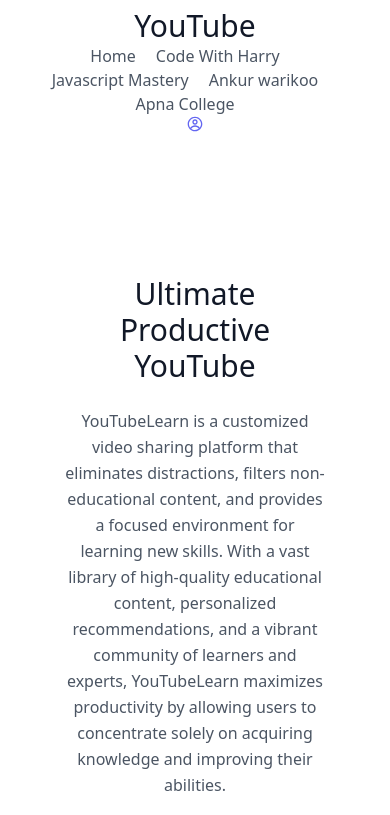
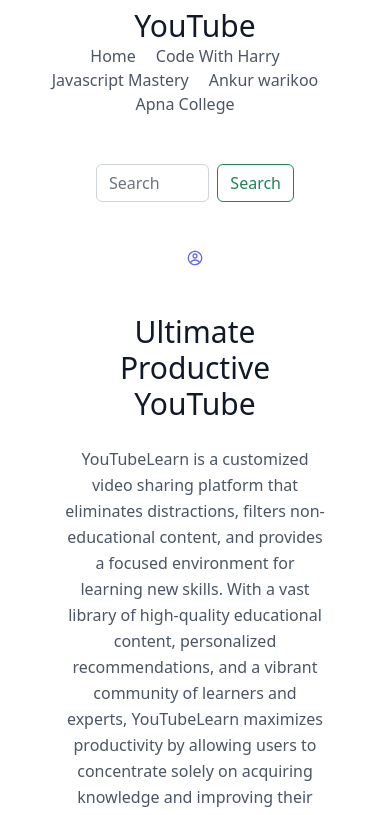
Before and after one commit to EnchantedGedial/YouTube_clone, a React (Create React App) app: page / in a window 390 px wide. Shown: the top 815 px of the page. Built offline with nearby package versions, Linux system fonts and the light colour scheme; no server answers.

Commit message:
SearchBar implemented

```diff
--- a/src/App.js
+++ b/src/App.js
@@ -4,6 +4,7 @@
 import Feeds from './components/Feeds'
 import { BrowserRouter as Router, Route, Routes } from "react-router-dom";
 import NavBar from './components/NavBar';
+import SearchFeed from './components/SearchFeed';
 const App = () => {
 
     return (
@@ -19,6 +20,7 @@
                         <Route path ="/ApnaCollege" element={<Home Channel="Apna College"/>}/>
                         <Route path ="/Javascript Mastery" element={<Home Channel="Javascript Mastery"/>}/>
                         <Route path="Video/:id" element={<VideoDetail />} />
+                        <Route path='/search/:searchTerm' element={<SearchFeed/>}/>
 
                </Routes>
 
--- a/src/components/Hero.jsx
+++ b/src/components/Hero.jsx
@@ -4,7 +4,7 @@
   return (
     <>
     <section class="text-gray-600 body-font w-11/12 m-auto">
-  <div class="container mx-auto flex px-5 py-24 md:flex-row flex-col items-center">
+  <div class="container mx-auto flex px-5 py-15 md:flex-row flex-col items-center">
     <div class="lg:flex-grow md:w-1/2 lg:pr-24 md:pr-16 flex flex-col md:items-start md:text-left mb-16 md:mb-0 items-center text-center">
       <h1 class="title-font sm:text-4xl text-3xl mb-4 font-medium text-gray-900">Ultimate Productive YouTube
 
--- a/src/components/NavBar.js
+++ b/src/components/NavBar.js
@@ -1,6 +1,7 @@
 import React from 'react'
 import { Link } from 'react-router-dom'
 import { CgProfile } from 'react-icons/cg';
+import SearchBar from './SearchBar';
 
 const NavBar = () => {
   return (
@@ -23,6 +24,7 @@
         <path d="M5 12h14M12 5l7 7-7 7"></path>
       </svg>
     </button> */}
+    <SearchBar/>
     <CgProfile className='text-indigo-500'/>
   </div>
 </header>
--- a/src/components/SearchBar.jsx
+++ b/src/components/SearchBar.jsx
@@ -1,14 +1,30 @@
 import React from 'react'
+import { useNavigate } from 'react-router-dom';
 import 'bootstrap/dist/css/bootstrap.min.css';
 import { useState } from 'react';
+
 const SearchBar = () => {
-    const [search, setsearch] = useState()
+
+  // IDK what the FUCK is use navigate i need to learn this hook in first place
+  const navigate = useNavigate();
+    const [search, setsearch] = useState();
+
+     const handleSubmit =(e)=>{
+      e.preventDefault();
+      if(search){
+        navigate(`/search/${search}`)
+        setsearch('');
+      }
+
+    }
   return (
     <>
     <form className="d-flex m-5" role="search">
-      <input className="form-control me-2" type="search" placeholder="Search" aria-label="Search"/>
-      <a className="btn btn-outline-success" onClick={()=>{}} >Search</a>
+      <input className="form-control me-2" type="search" value={search} placeholder="Search" onChange={(e)=>{setsearch(e.target.value)}} aria-label="Search"/>
+      {console.log(search)}
+      <a className="btn btn-outline-success" onClick={handleSubmit} >Search</a>
     </form>
+
 
     </>
   )
--- /dev/null
+++ b/src/components/SearchFeed.jsx
@@ -0,0 +1,24 @@
+import React from 'react'
+import { fetchFromApi } from '../utils/fetchFromApi';
+import Videos from './Videos';
+import { useState,useEffect } from 'react';
+import { useParams } from 'react-router-dom';
+
+const SearchFeed = () => {
+    const [videos, setVideos] = useState(null);
+    const {searchTerm}=useParams();
+  useEffect(() => {
+    fetchFromApi(`search?part=snippet&q=${searchTerm}`)
+      .then((data) => setVideos(data.items))
+  }, [searchTerm]);
+  return (
+    <>
+    {<Videos videos={videos}/>}
+
+
+
+    </>
+  )
+}
+
+export default SearchFeed
```
